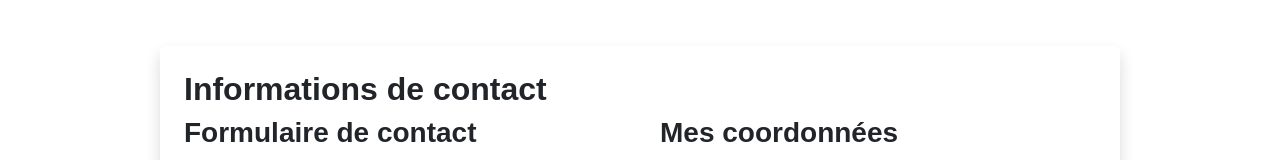
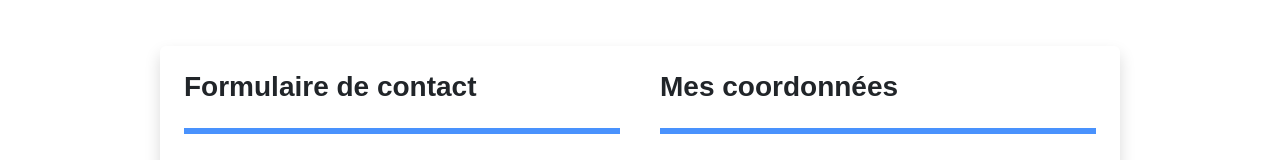
Before and after one commit to Nawal-Mhamed/creez-votre-portfolio-avec-react, a React (Create React App) app: page /contact in a window 1280 px wide. Shown: the part 224-384 px from the top of the page. Built offline with nearby package versions, Linux system fonts and the light colour scheme.

Commit message:
Update Contact.jsx
Changing "hidden" class with "unshown" class.

```diff
--- a/src/pages/Contact.jsx
+++ b/src/pages/Contact.jsx
@@ -33,7 +33,7 @@ const Contact = () => {
 
         <section className="shadow rounded gap-5 mx-auto p-4 mb-5 col-md-9 col-sm-11">
 
-          <h2 className="hidden">Informations de contact</h2>
+          <h2 className="unshown">Informations de contact</h2>
 
           {/* Formulaire */}
 
```
